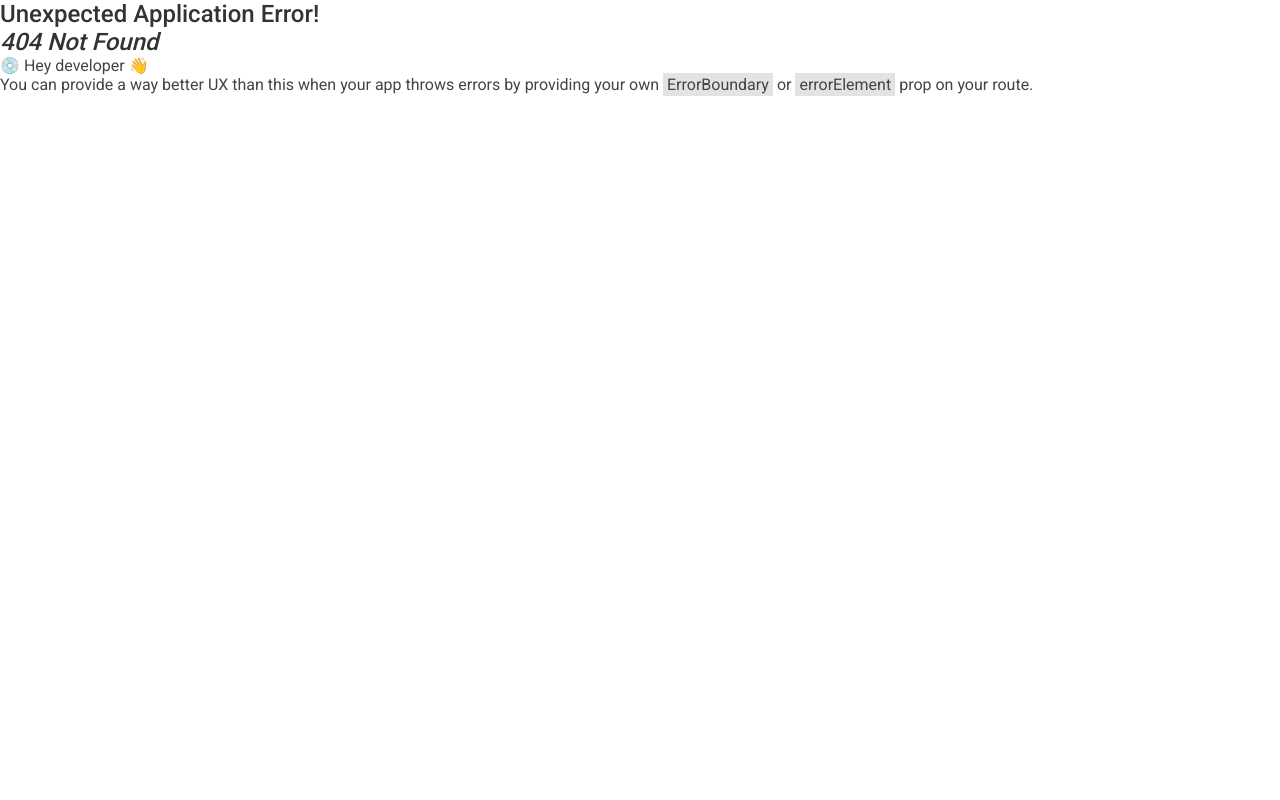
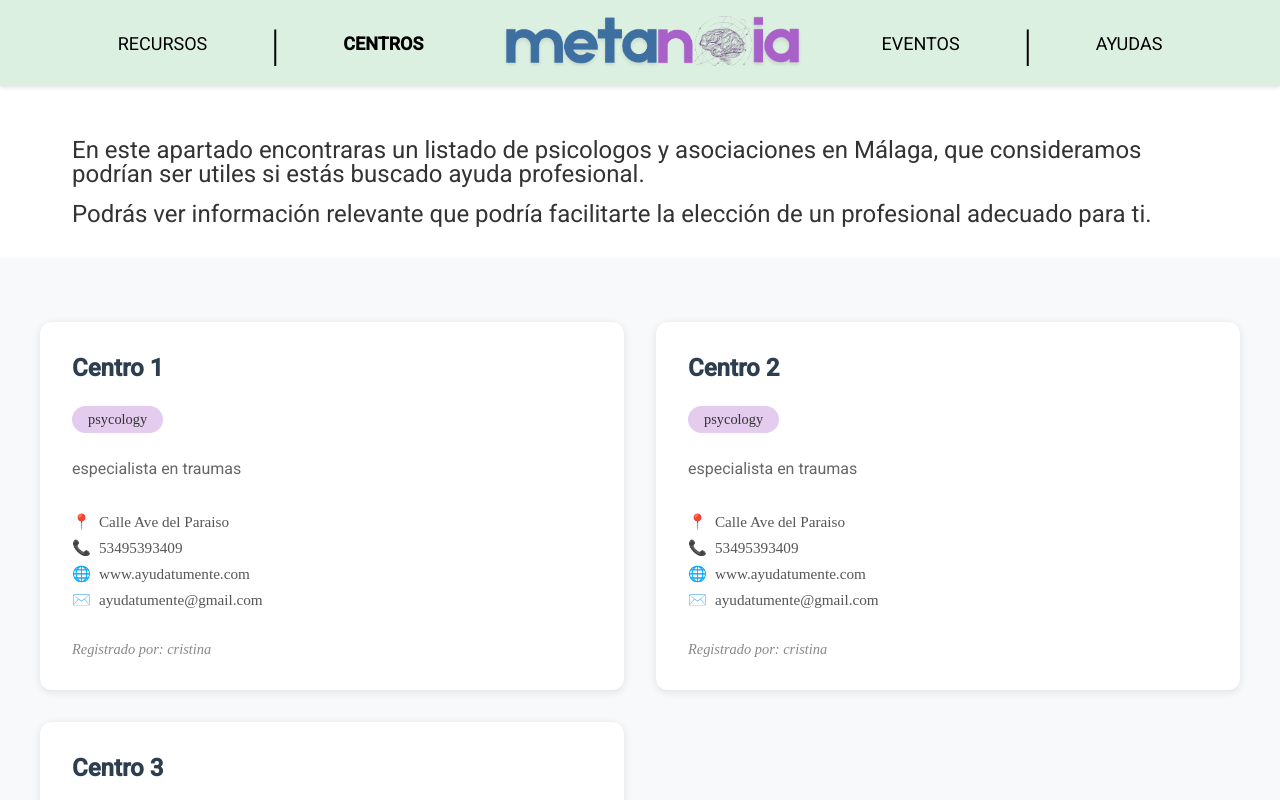
Before and after one commit to CristinaDomnguez/metanoia-project, a React (Vite) app in the folder frontend/: page /centros in a window 1280 px wide. Before the commit this address had no page. Shown: the top 800 px of the page. Built offline with nearby package versions, Linux system fonts and the light colour scheme.

Commit message:
feat:create Centers

```diff
--- a/frontend/src/App.jsx
+++ b/frontend/src/App.jsx
@@ -4,6 +4,7 @@ import { NavBar } from "./components/NavBar/NavBar";
 import { Footer } from "./components/Footer/Footer";
 import { createBrowserRouter, Outlet, RouterProvider } from "react-router-dom";
 import Resources from "./pages/Resources/Resources.jsx";
+import { Centers } from "./pages/Centers/Centers.jsx";
 
 // Configuración del enrutador
 const router = createBrowserRouter([
@@ -24,6 +25,10 @@ const router = createBrowserRouter([
         path: "/recursos",
         element: <Resources />,
       },
+      {
+        path: "/centros",
+        element: <Centers />,
+      },
     ],
   },
 ]);
--- /dev/null
+++ b/frontend/src/pages/Centers/Centers.jsx
@@ -0,0 +1,12 @@
+import { ListCenters } from "./ListCenters/ListCenters"
+import { TextInicio } from "./TextInicio/TextInicio";
+
+
+export function Centers() {
+  return (
+    <div className="centers">
+      <TextInicio />
+      <ListCenters />
+    </div>
+  );
+}
--- /dev/null
+++ b/frontend/src/pages/Centers/Centers.module.css
@@ -0,0 +1,91 @@
+/* Contenedor principal de la sección */
+.sheetsSection {
+  width: 100%;
+  background-color: #bfe0c9;
+  padding: 5.5rem 0;
+}
+
+/* Contenedor de las tarjetas con márgenes laterales */
+.cardsContainer {
+  max-width: 1200px;
+  margin: 0 auto;
+  padding: 0 2rem;
+  display: flex;
+  justify-content: space-between;
+  gap: 3rem; /* Espaciado entre tarjetas */
+}
+
+.cardWrapper {
+  flex: 1;
+}
+/* Estilos del enlace */
+.buttonLink {
+  text-decoration: none;
+  color: inherit;
+  flex: 1;
+  cursor: pointer;
+}
+
+/* Contenedor de cada tarjeta */
+.card {
+  display: flex;
+  flex-direction: column;
+  align-items: center;
+  transition: transform 0.3s ease;
+}
+
+/* Efecto hover del boton */
+.buttonLink:hover .textContainer {
+  background-color: #e4ccef;
+  color: white;
+  transform: translateY(-2px);
+}
+
+/* Contenedor de la imagen con borde gradiente */
+.imageContainer {
+  width: 100%;
+  aspect-ratio: 1;
+  border-radius: 15px;
+  padding: 3px;
+  background: linear-gradient(45deg, #e4ccef, #ffffff);
+  overflow: hidden;
+}
+
+/* Imagen dentro del contenedor */
+.cardImage {
+  width: 100%;
+  height: 100%;
+  object-fit: cover;
+  border-radius: 12px;
+}
+
+/* Contenedor del texto */
+.textContainer {
+  margin-top: 1rem;
+  font-family: "Roboto", sans-serif;
+  background-color: white;
+  padding: 0.8rem 2.5rem;
+  border: 3px solid #e4ccef;
+  border-radius: 25px;
+  width: fit-content;
+}
+
+/* Texto dentro del contenedor */
+.textContainer p {
+  margin: 0;
+  font-size: 1rem;
+  color: #333;
+}
+
+/* Media query para responsividad */
+@media (max-width: 768px) {
+  .cardsContainer {
+    flex-direction: column;
+    align-items: center;
+  }
+
+  .buttonLink {
+    width: 100%;
+    max-width: 300px;
+  }
+}
--- /dev/null
+++ b/frontend/src/pages/Centers/ListCenters/ListCenters.jsx
@@ -0,0 +1,72 @@
+import styles from "./ListCenters.module.css";
+
+export function ListCenters() {
+  // Array de objetos con la información de cada centro
+  const centers = [
+    {
+      id: 1,
+      name: "Centro 1",
+      type: "psycology",
+      description: "especialista en traumas",
+      address: "Calle Ave del Paraiso",
+      phone: 53495393409,
+      web_url: "www.ayudatumente.com",
+      mail: "ayudatumente@gmail.com",
+      user_id: "cristina",
+    },
+    {
+      id: 2,
+      name: "Centro 2",
+      type: "psycology",
+      description: "especialista en traumas",
+      address: "Calle Ave del Paraiso",
+      phone: 53495393409,
+      web_url: "www.ayudatumente.com",
+      mail: "ayudatumente@gmail.com",
+      user_id: "cristina",
+    },
+    {
+      id: 3,
+      name: "Centro 3",
+      type: "asociacion",
+      description: "especialista en traumas",
+      address: "Calle Ave del Paraiso",
+      phone: 53495393409,
+      web_url: "www.ayudatumente.com",
+      mail: "ayudatumente@gmail.com",
+      user_id: "cristina",
+    },
+  ];
+
+  return (
+    // Contenedor principal de la sección
+    <section className={styles.sheetsSection}>
+      <div className={styles.cardsContainer}>
+        {centers.map((center) => (
+          <div key={center.id} className={styles.centerCard}>
+            <h2 className={styles.name}>{center.name}</h2>
+            <div className={styles.type}>{center.type}</div>
+            <p className={styles.description}>{center.description}</p>
+            <div className={styles.contactInfo}>
+              <div className={styles.contactItem}>
+                <span>📍</span> {center.address}
+              </div>
+              <div className={styles.contactItem}>
+                <span>📞</span> {center.phone}
+              </div>
+              <div className={styles.contactItem}>
+                <span>🌐</span> {center.web_url}
+              </div>
+              <div className={styles.contactItem}>
+                <span>✉️</span> {center.mail}
+              </div>
+            </div>
+            <div className={styles.userId}>
+              Registrado por: {center.user_id}
+            </div>
+          </div>
+        ))}
+      </div>
+    </section>
+  );
+}
--- /dev/null
+++ b/frontend/src/pages/Centers/ListCenters/ListCenters.module.css
@@ -0,0 +1,103 @@
+/* Contenedor principal que envuelve toda la sección */
+.sheetsSection {
+  width: 100%; /* Ocupa todo el ancho disponible */
+  padding: 4rem 2rem; /* Espaciado interior: 4rem arriba/abajo, 2rem izquierda/derecha */
+  background-color: #f8f9fa; /* Color de fondo gris muy claro */
+}
+
+/* Contenedor de las tarjetas con diseño de grid */
+.cardsContainer {
+  max-width: 1200px; /* Ancho máximo del contenedor */
+  margin: 0 auto; /* Centra el contenedor horizontalmente */
+  display: grid; /* Usa CSS Grid para el layout */
+  grid-template-columns: repeat(2, 1fr); /* Crea 2 columnas de igual tamaño */
+  gap: 2rem; /* Espacio entre las tarjetas */
+}
+
+/* Estilos para cada tarjeta individual */
+.centerCard {
+  background: white; /* Fondo blanco */
+  border-radius: 12px; /* Bordes redondeados */
+  padding: 2rem; /* Espaciado interior */
+  box-shadow: 0 2px 8px rgba(0, 0, 0, 0.1); /* Sombra suave */
+  display: flex; /* Usa flexbox para ordenar el contenido */
+  flex-direction: column; /* Apila los elementos verticalmente */
+  gap: 1rem; /* Espacio entre elementos internos */
+  transition: transform 0.2s ease; /* Animación suave al hacer hover */
+}
+
+/* Efecto al pasar el mouse por encima de la tarjeta */
+.centerCard:hover {
+  transform: translateY(-4px); /* Eleva la tarjeta 4px */
+  box-shadow: 0 4px 12px rgba(0, 0, 0, 0.15); /* Sombra más pronunciada */
+}
+
+/* Estilo para el nombre del centro */
+.name {
+  font-size: 1.5rem; /* Tamaño de fuente grande */
+  font-weight: 600; /* Fuente semi-negrita */
+  color: #2c3e50; /* Color azul oscuro */
+  margin-bottom: 0.5rem; /* Espacio debajo */
+}
+
+/* Estilo para el tipo de centro (etiqueta) */
+.type {
+  background-color: #e4ccef; /* Fondo morado claro */
+  color: #333; /* Color de texto oscuro */
+  padding: 0.3rem 1rem; /* Espaciado interior */
+  border-radius: 20px; /* Bordes muy redondeados */
+  font-size: 0.9rem; /* Texto ligeramente más pequeño */
+  width: fit-content; /* El ancho se ajusta al contenido */
+  margin-bottom: 0.5rem; /* Espacio debajo */
+}
+
+/* Estilo para la descripción */
+.description {
+  color: #666; /* Color de texto gris */
+  font-size: 1rem; /* Tamaño de fuente normal */
+  line-height: 1.5; /* Altura de línea para mejor legibilidad */
+  margin-bottom: 1rem; /* Espacio debajo */
+}
+
+/* Contenedor de la información de contacto */
+.contactInfo {
+  display: flex; /* Usa flexbox */
+  flex-direction: column; /* Apila elementos verticalmente */
+  gap: 0.5rem; /* Espacio entre elementos */
+  color: #555; /* Color de texto gris */
+  font-size: 0.95rem; /* Tamaño de fuente ligeramente menor */
+}
+
+/* Estilo para cada ítem de contacto */
+.contactItem {
+  display: flex; /* Usa flexbox */
+  align-items: center; /* Centra elementos verticalmente */
+  gap: 0.5rem; /* Espacio entre icono y texto */
+}
+
+/* Estilo para el ID del usuario */
+.userId {
+  margin-top: 1rem; /* Espacio arriba */
+  font-size: 0.9rem; /* Texto pequeño */
+  color: #888; /* Color gris claro */
+  font-style: italic; /* Texto en cursiva */
+}
+
+/* Estilos para pantallas medianas (tablets) */
+@media (max-width: 992px) {
+  .cardsContainer {
+    grid-template-columns: 1fr; /* Cambia a una sola columna */
+    max-width: 600px; /* Reduce el ancho máximo */
+  }
+}
+
+/* Estilos para pantallas pequeñas (móviles) */
+@media (max-width: 576px) {
+  .sheetsSection {
+    padding: 2rem 1rem; /* Reduce el padding */
+  }
+
+  .centerCard {
+    padding: 1.5rem; /* Reduce el padding de las tarjetas */
+  }
+}
--- /dev/null
+++ b/frontend/src/pages/Centers/TextInicio/TextInicio.jsx
@@ -0,0 +1,22 @@
+import styles from "./TextInicio.module.css";
+
+export function TextInicio() {
+  return (
+    /* Sección introductoria */
+    <section className={styles.introSection}>
+      <div className={styles.textContainer}>
+        <div className={styles.container}>
+          <p className={styles.text}>
+            En este apartado encontraras un listado de psicologos y asociaciones
+            en Málaga, que consideramos podrían ser utiles si estás buscado
+            ayuda profesional.
+          </p>
+          <p className={styles.text}>
+            Podrás ver información relevante que podría facilitarte la elección
+            de un profesional adecuado para ti.
+          </p>
+        </div>
+      </div>
+    </section>
+  );
+}
--- /dev/null
+++ b/frontend/src/pages/Centers/TextInicio/TextInicio.module.css
@@ -0,0 +1,22 @@
+.introSection {
+    width: 100%;
+    padding: 2rem 0;
+  }
+
+  .textContainer {
+    max-width: 1200px;
+    margin: 0 auto;
+    padding: 0 2rem;
+  }
+
+  .container {
+    display: flex;
+    flex-direction: column;
+    gap: 1rem;
+  }
+
+  .text {
+    font-size: 1.5rem;
+    line-height: 1;
+    color: #333;
+  }
```
